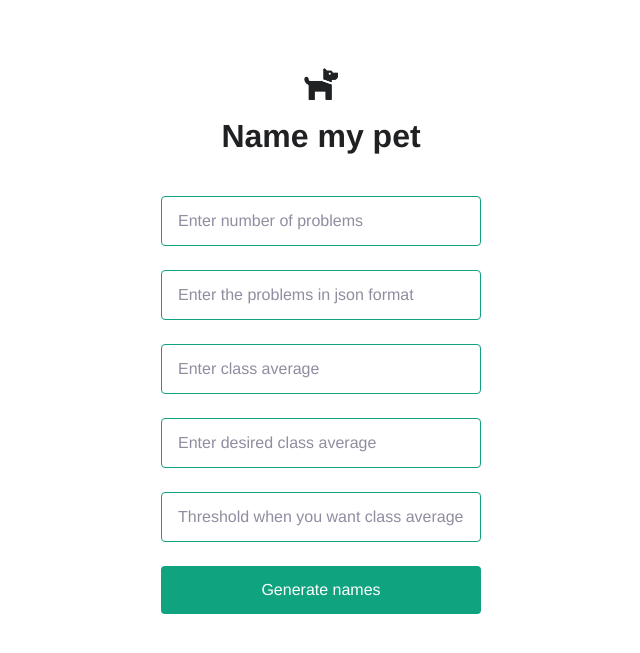
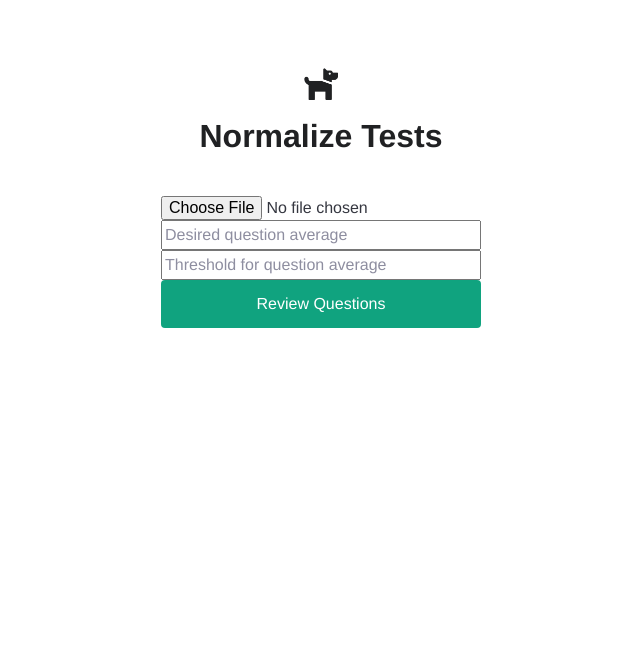
Before and after one commit to schmidt123420/TreeHacks2023, a Flask app: page / in a window 1280 px wide. Shown: the top 653 px of the page, without its empty margins (319-959 px from the left). Run offline with Flask 2, Linux system fonts and the light colour scheme; some web fonts are replaced.

Commit message:
committing changes for frontend and we need to fix the output

```diff
--- a/app.py
+++ b/app.py
@@ -1,4 +1,5 @@
 import os
+import json
 
 import openai
 from flask import Flask, redirect, render_template, request, url_for
@@ -10,14 +11,13 @@ openai.api_key = os.getenv("OPENAI_API_KEY")
 @app.route("/", methods=("GET", "POST"))
 def index():
     if request.method == "POST":
-        num_problems = request.form["num_problems"]
+        # num_problems = request.form["num_problems"]
         problems = request.form["problems"]
-        class_avg = request.form["class_avg"]
-        desired_avg = request.form["desired_avg"]
-        threshold = request.form["threshold"]
+        desired_avg = int(request.form["desired_avg"])
+        threshold = int(request.form["threshold"])
         response = openai.Completion.create(
             model="text-davinci-003",
-            prompt=generate_prompt(problems),
+            prompt=generate_prompt(problems, desired_avg, threshold),
             temperature=0.6,
         )
         return redirect(url_for("index", result=response.choices[0].text))
@@ -26,12 +26,55 @@ def index():
     return render_template("index.html", result=result)
 
 
-def generate_prompt(problems):
-    return """Can you make this question easier by a factor of 4? Only respond with the easier question"
+def generate_prompt(problems, desired_avg, threshold):
+    file = open('problems.json')
+    data = json.load(file)
+
+    def easier_problem_prompt(problem, scale):
+        return f"Can you make this question: {problem}, easier by a factor of {scale}? Only respond with the easier question"
+
+    def harder_problem_prompt(problem, scale):
+        return f"Can you make this question: {problem}, more difficult by a factor of {scale}? Only respond with the harder question"
+    #     return """Suggest three names for an animal that is a superhero.
 
 
+    for problem in data['problems']:
+        diff_actual_desired = problem['question_average'] - desired_avg
+        #if difference between average and desired average lesss than threshold, do nothing
+        if abs(diff_actual_desired) < threshold:
+            print('do nothing')
+        #if class average is too low, reduce difficulty of problem
+        elif diff_actual_desired < 0:
+            scale = diff_actual_desired/100 * (10 - 1)
+            print(f"decreasing difficulty by factor of {scale}")
+            print(f"Old problem: {problem['problem']}")
+            response = openai.Completion.create(
+                model="text-davinci-003",
+                prompt=easier_problem_prompt(problem['problem'], scale),
+                temperature=0.5,
+                max_tokens=30
+            )
+            # print(f"Response: {response}")
+            new_problem = response.choices[0].text.strip
+            print(f"New problem: {new_problem}")
 
-Question: {}
-Answer:""".format(
-        problems.capitalize()
-    )
+        #if class average is too high, increase difficulty of problem
+        elif diff_actual_desired >= 0:
+            scale = diff_actual_desired/100 * (10 - 1)
+            print(f"increasing difficulty by factor of {scale}")
+            print(f"Old problem: {problem['problem']}")
+            response = openai.Completion.create(
+                model="text-davinci-003",
+                prompt=harder_problem_prompt(problem['problem'], scale),
+                temperature=0.5,
+                max_tokens=30
+            )
+            print(f"Response: {response}")
+            print()
+            # print(f"CHOICES TEXT: {response.choices[0].text}")
+            new_problem = response.choices[0].text.strip()
+            print(f"New problem: {new_problem}")
+        else:
+            print("something has gone wrong :(")
+
+        file.close()
--- a/templates/index.html
+++ b/templates/index.html
@@ -10,14 +10,14 @@
 
 <body>
   <img src="{{ url_for('static', filename='dog.png') }}" class="icon" />
-  <h3>Name my pet</h3>
+  <h3>Normalize Tests</h3>
   <form action="/" method="post">
-    <input type="text" name="num_problems" placeholder="Enter number of problems" required />
-    <input type="text" name="problems" placeholder="Enter the problems in json format" required />
-    <input type="text" name="class_avg" placeholder="Enter class average" required />
-    <input type="text" name="desired_avg" placeholder="Enter desired class average" required />
-    <input type="text" name="threshold" placeholder="Threshold when you want class average to change" required />
-    <input type="submit" value="Generate names" />
+    <!-- <input type="text" name="num_problems" placeholder="Enter number of problems" required /> -->
+    <input type="file" id="myFile" name="problems">
+    <!-- <input type="text" name="problems" placeholder="Enter the problems in json format" required /> -->
+    <input type="number" name="desired_avg" placeholder="Desired question average" required />
+    <input type="number" name="threshold" placeholder="Threshold for question average" required />
+    <input type="submit" value="Review Questions" />
   </form>
   {% if result %}
   <div class="result">{{ result }}</div>
```
Also changed, not shown: problems.json (+17 -17 lines).
